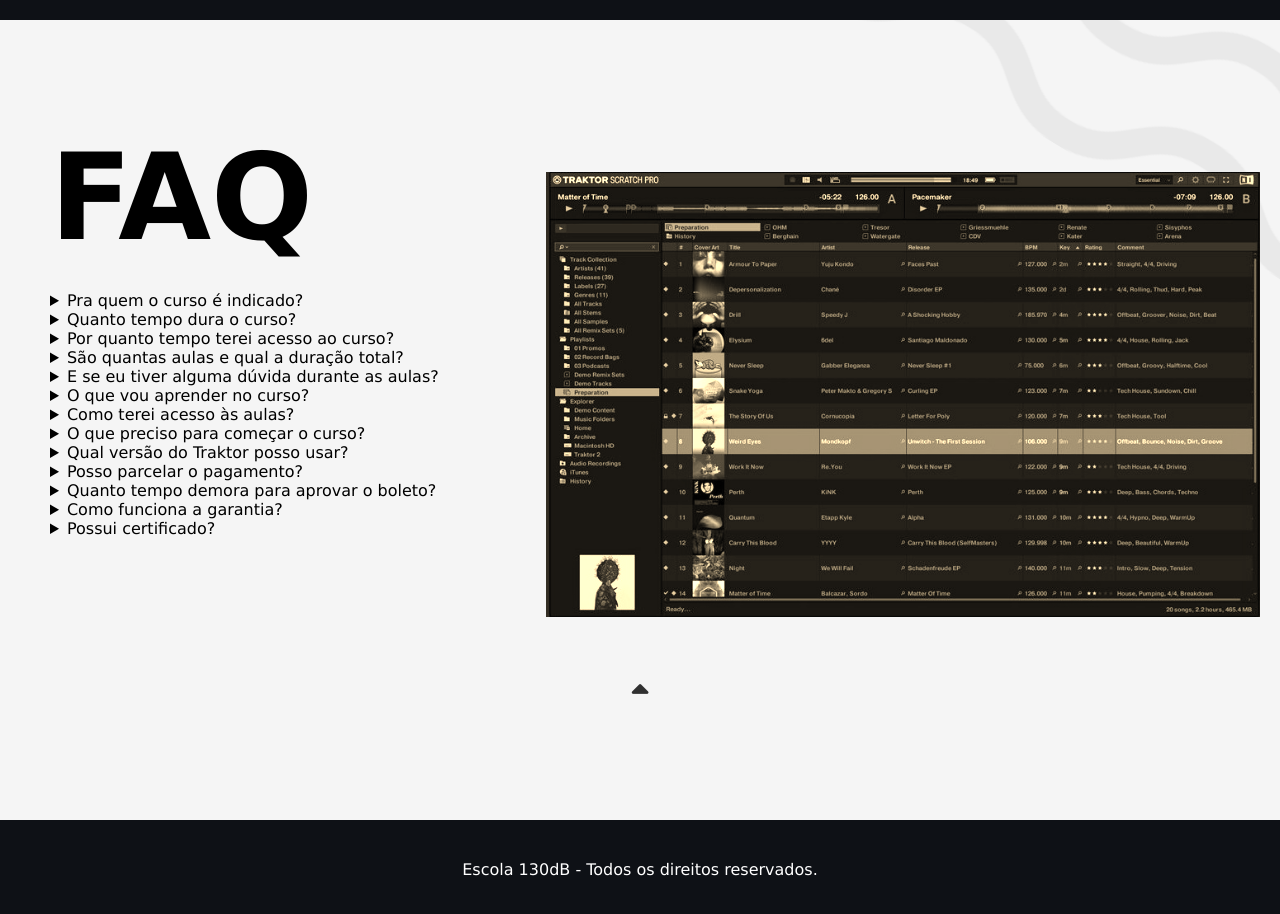
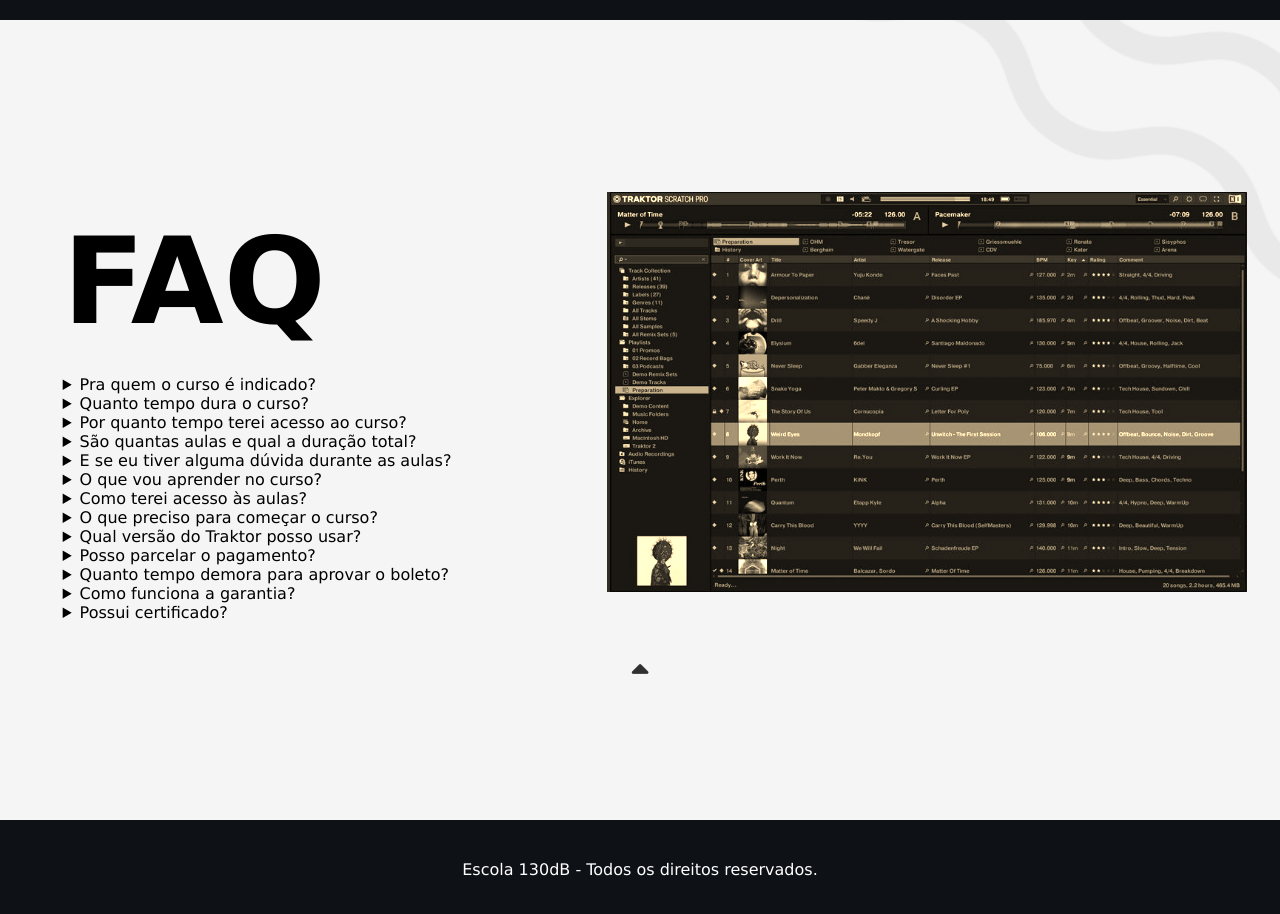
Before and after one commit to luizfelipe-dev/escola130db.github.io, a website: page index.html in a window 1280 px wide. Shown: the part 5340-6254 px from the top of the page. Drawn offline with Linux system fonts and the light colour scheme.

Commit message:
alinhamento faq corrigido

```diff
--- a/style.css
+++ b/style.css
@@ -429,6 +429,7 @@
 
 .faq-left {
     width: 40%;
+    margin-top: 5%;
     margin-left: 50px;
     /* background-color: aqua; */
 }
@@ -438,7 +439,7 @@
 }
 
 .faq-right {
-    width: 60%;
+    width: 50%;
     margin: 20px;
 }
 
```
